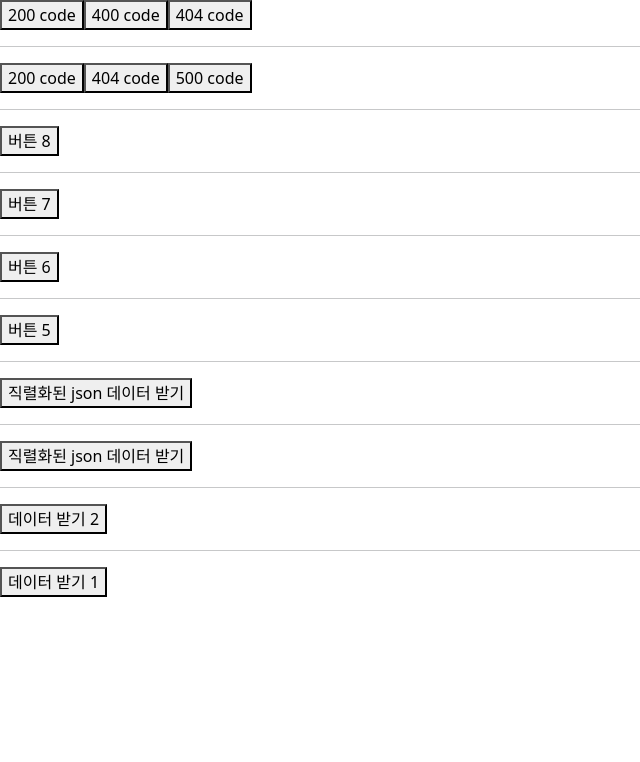
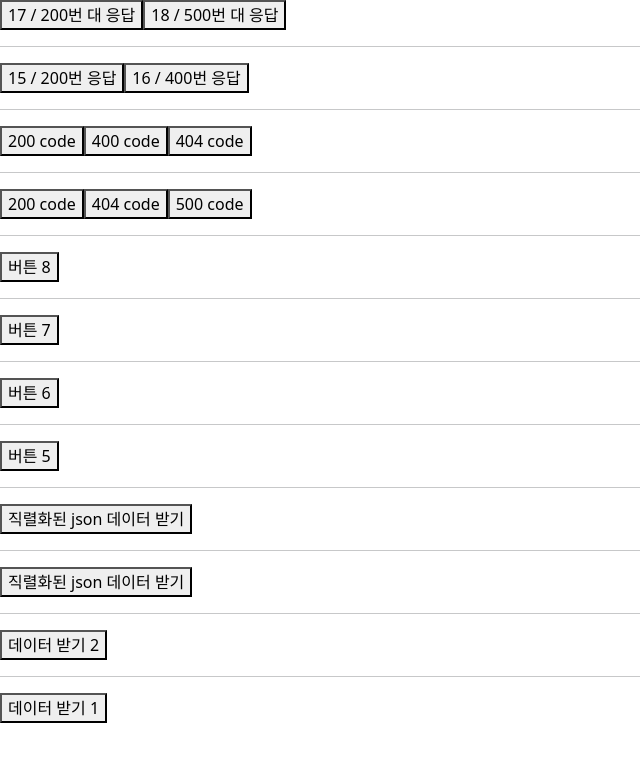
Before and after one commit to yumin359/react, a React (Vite) app: page / in a window 1280 px wide. Shown: the top 762 px of the page, without its empty margins (0-640 px from the left). Built offline with nearby package versions, Linux system fonts and the light colour scheme.

Commit message:
0708 응답 코드별 실행메소드(then, catch)

```diff
--- a/src/App57.jsx
+++ b/src/App57.jsx
@@ -88,8 +88,66 @@ function App57(props) {
     });
   }
 
+  function handleButton15Click() {
+    // axios.then()은 200번대 응답 코드에만 실행
+    // 200번대 외에는 catch 메소드 실행
+    axios
+      .get("/api/main32/sub15")
+      .then((res) => {
+        console.log("15 잘됨, 응답 받음");
+      })
+      .catch((err) => {
+        console.log("15 잘안됨");
+      });
+  }
+
+  function handleButton16Click() {
+    axios
+      .get("/api/main32/sub16")
+      .then((res) => {
+        console.log("16 잘됨, 응답 받음");
+      })
+      .catch((err) => {
+        console.log("16 잘안됨");
+      });
+  }
+
+  // 연습 : 17번 버튼 클릭시 get /api/main32/sub17로 요청
+  // 200번 응답 받기(spring boot 코드 작성)
+  // 응답 후 console에 17잘됨 출력
+  function handleButton17Click() {
+    axios
+      .get("/api/main32/sub17")
+      .then((res) => {
+        console.log("17잘됨");
+      })
+      .catch((error) => {
+        console.log("17잘안됨");
+      });
+  }
+
+  // 연습 : 18번 버튼 클릭시 get /api/main32/sub18로 요청
+  // 500번 응답 받기(spring boot 코드 작성)
+  // 응답 후 console에 18잘안됨 출력
+  function handleButton18Click() {
+    axios
+      .get("/api/main32/sub18")
+      .then((res) => {
+        console.log("18잘됨");
+      })
+      .catch((error) => {
+        console.log("18잘안됨");
+      });
+  }
+
   return (
     <div>
+      <button onClick={handleButton17Click}>17 / 200번 대 응답</button>
+      <button onClick={handleButton18Click}>18 / 500번 대 응답</button>
+      <hr />
+      <button onClick={handleButton15Click}>15 / 200번 응답</button>
+      <button onClick={handleButton16Click}>16 / 400번 응답</button>
+      <hr />
       <button
         onClick={() => {
           axios.get("/api/main32/sub12");
```
